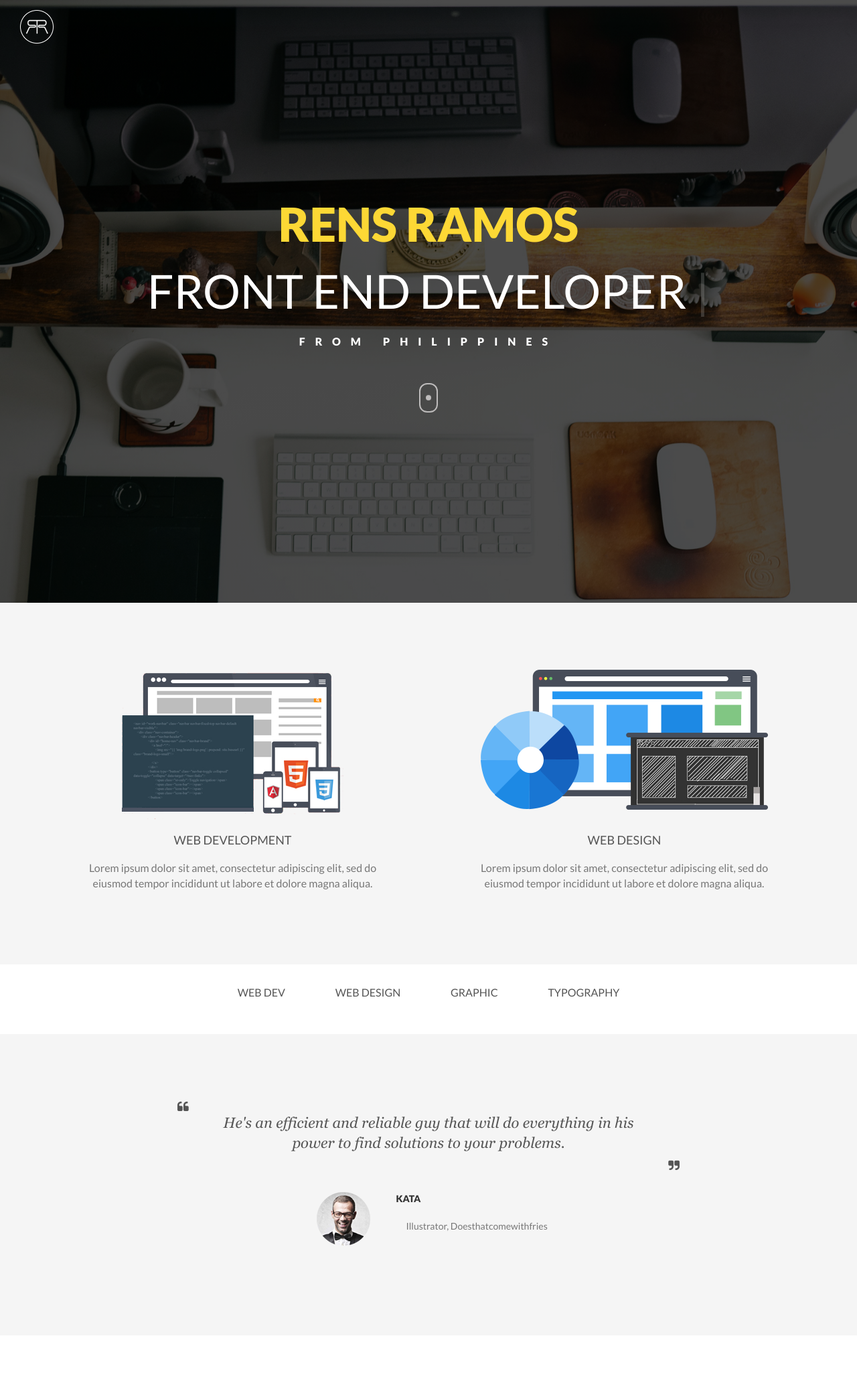
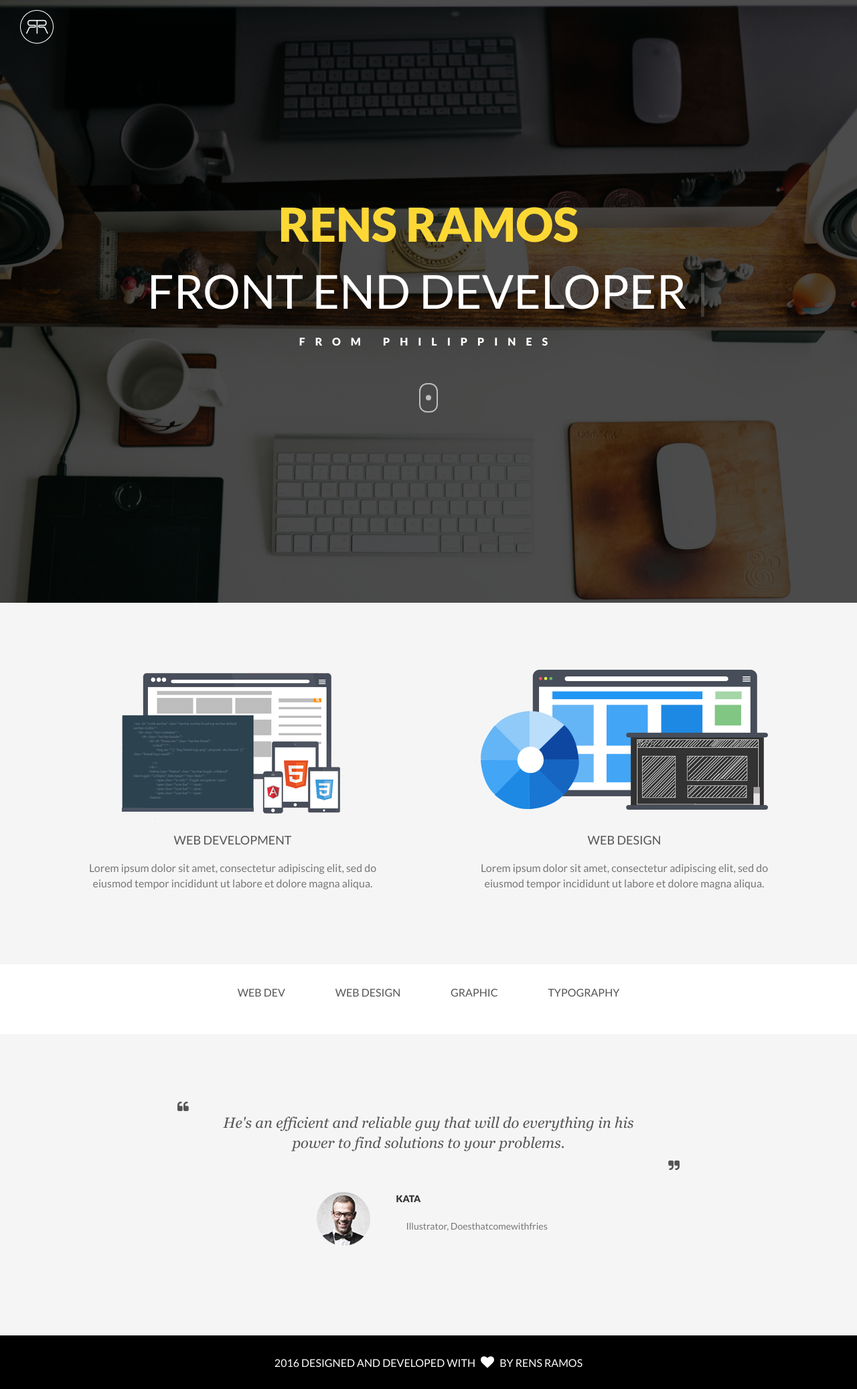
Before and after one commit to rensramos/rensramos, a Jekyll site: the page built from index.html, in a window 1280 px wide. Shown: the whole page at 67% size. Built offline with Jekyll 4.4.1, drawn with Linux system fonts in a browser that asks for light colours; nearby versions of some CDN libraries; before the commit the page ends 1994 px from its top, so only the background shows below that.

Commit message:
Add footer

```diff
--- a/_includes/footer.html
+++ b/_includes/footer.html
@@ -1 +1,5 @@
-<footer></footer>
+<footer>
+    <div class="container">
+        <h5 class="text-footer text-center">2016 DESIGNED AND DEVELOPED WITH <span class="footer-icon fa fa-heart"></span> BY RENS RAMOS</h5>
+    </div>
+</footer>
--- a/_sass/home.sass
+++ b/_sass/home.sass
@@ -234,7 +234,19 @@
                       display: inline-block
                       white-space: nowrap
 
-
+footer
+  position: relative
+  background-color: #000000
+  .text-footer
+    color: #ffffff
+    font-size: 16px
+    padding-top: 20px
+    padding-bottom: 20px
+    .footer-icon
+      font-size: 20px
+      display: inline-block
+      margin-left: 5px
+      margin-right: 5px
 
 
 //Keyframes Animation
```
